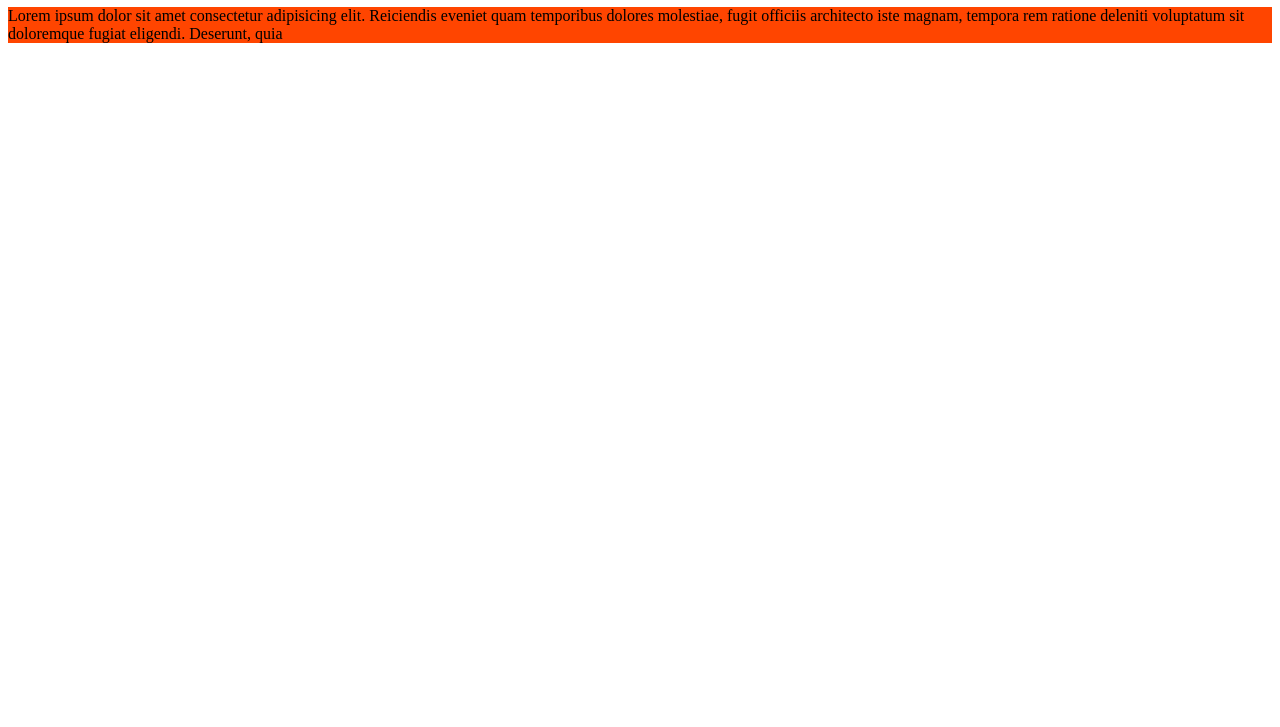
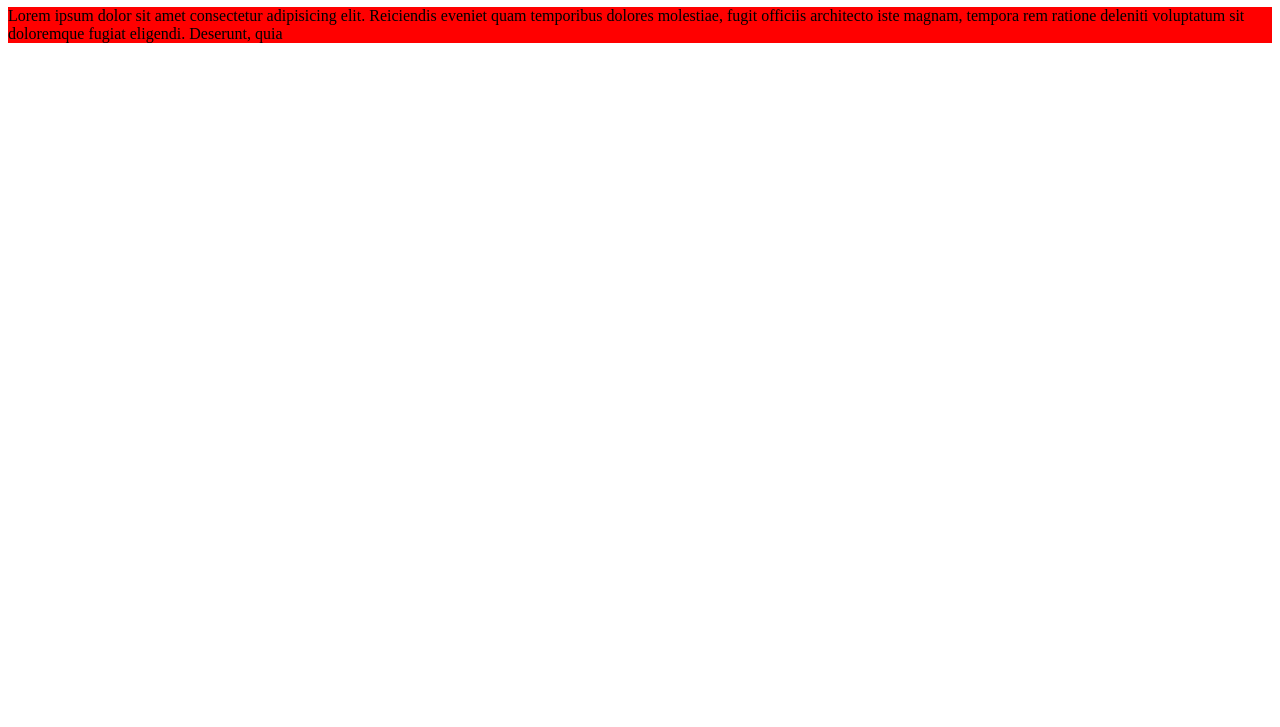
Before and after one commit to Kalingaraj29/compltetegit, a plain HTML site: page index.html in a window 1280 px wide. Shown: the part 73-800 px from the top of the page. Drawn offline with Linux system fonts and the light colour scheme.

Commit message:
Update style.css
updated background color from orange-red to red

```diff
--- a/style.css
+++ b/style.css
@@ -2,5 +2,5 @@ h1{
     color: aqua;
 }
 p{
-    background-color: orangered;
+    background-color: red;
 }
```
